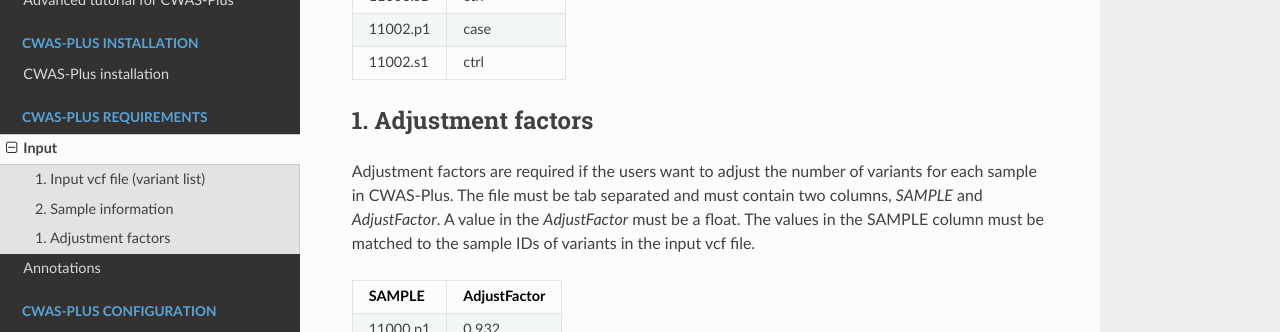
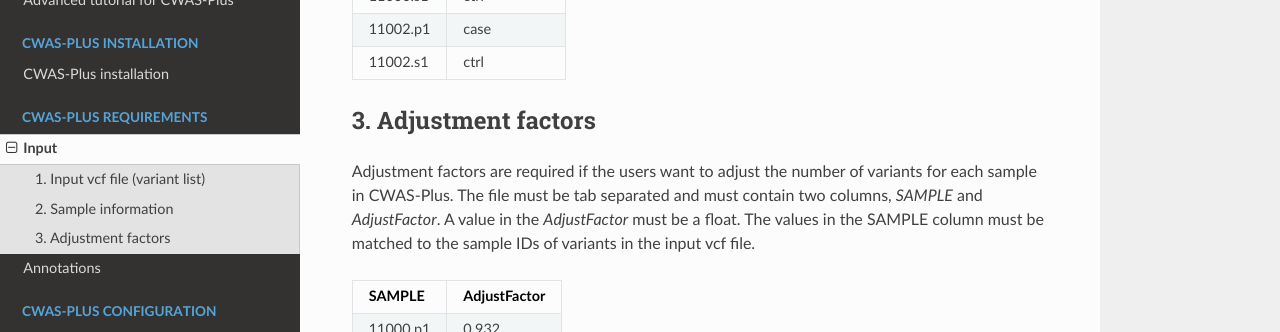
Before and after one commit to joonan-lab/cwas, a Sphinx documentation site: the page built from docs/required/input.rst, in a window 1280 px wide and 900 px high, scrolled down 513 px. Shown: the part 156-488 px from the top of the window. Built offline with Sphinx 7.4.7 and the Read the Docs theme 2.0.0, drawn with Linux system fonts in a browser that asks for light colours.

Commit message:
Update input.rst

```diff
--- a/docs/required/input.rst
+++ b/docs/required/input.rst
@@ -36,7 +36,7 @@ The values in the SAMPLE column are matched to the sample IDs of variants in the
 | 11002.s1 |   ctrl    |
 +----------+-----------+
 
-1. Adjustment factors
+3. Adjustment factors
 ###################################
 
 Adjustment factors are required if the users want to adjust the number of variants for each sample in CWAS-Plus. The file must be tab separated and must contain two columns, *SAMPLE* and *AdjustFactor*. A value in the *AdjustFactor* must be a float.
```
